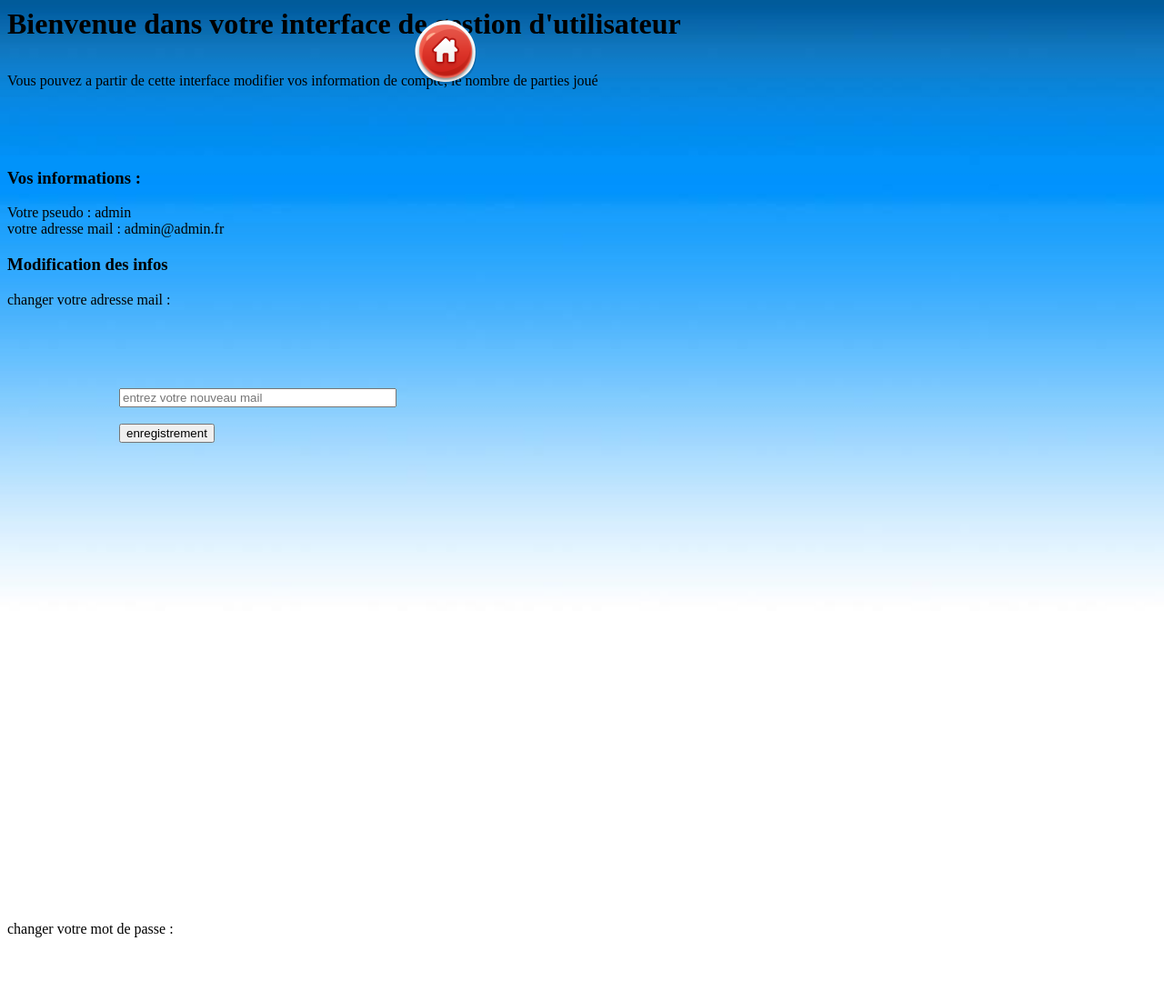
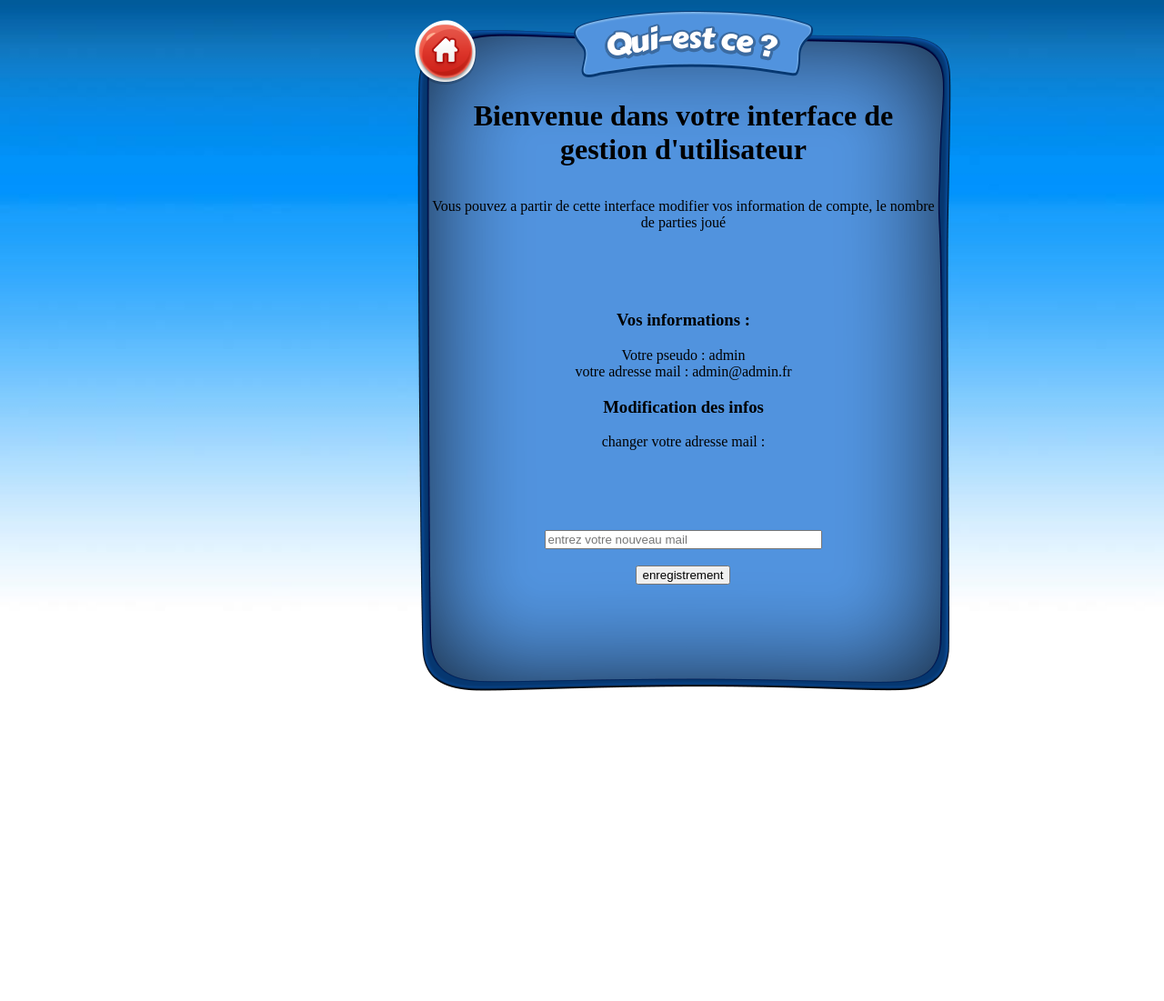
Before and after one commit to Jimmy69100/projetPHPjeu, a PHP site: page /moncompte.php in a window 1280 px wide. Shown: the top 1101 px of the page at 91% size. Run offline with PHP 8.4, Linux system fonts and the light colour scheme; a user stored in the database is signed in; data comes from the database, SQL or seed files in the repository.

Commit message:
pas grand chose

```diff
--- a/moncompte.php
+++ b/moncompte.php
@@ -1,5 +1,5 @@
 <?php include'head.php'; ?>
-
+<div id="head">
 <h1>Bienvenue dans votre interface de gestion d'utilisateur</h1>
  <p>Vous pouvez a partir de cette interface modifier vos information de compte, le nombre de parties
   joué </p></br>
@@ -35,32 +35,4 @@
 
 </form>
 
-
-
-
-
-
-
-
-
-
-
-
-
-
-
-
-
-
-
-
-
-
-
-
-
-
-
-
-
 <?php include'footer.php'; ?>
--- a/quiestce.css
+++ b/quiestce.css
@@ -6,10 +6,11 @@ body{
 #head{
 	background-image:url(page.png);
 	background-repeat: no-repeat;
-	padding-top: 80px;
+	padding: 80px 18px 0px 15px;
+
 	margin-left: 450px;
 	text-align: center;
-	width: 590px;
+	width: 557px;
 	height: 773px;
 
 }
```
